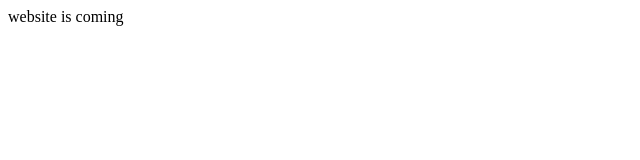
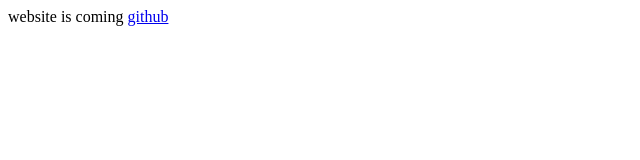
Before and after one commit to EnzDev/paul604.github.io, a plain HTML site: page index.html in a window 1280 px wide. Shown: the full height of the page, 0-640 px from the left. Drawn offline with Linux system fonts and the light colour scheme.

```diff
--- a/index.html
+++ b/index.html
@@ -1 +1,2 @@
 website is coming
+<a href="https://github.com/paul604">github</a>
```
